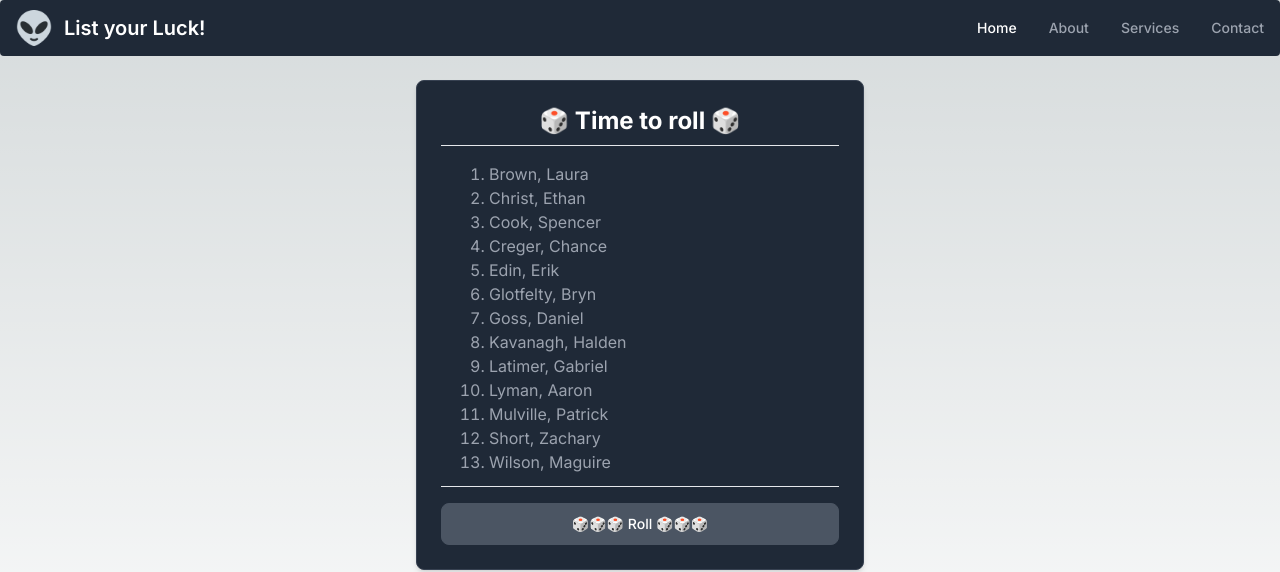
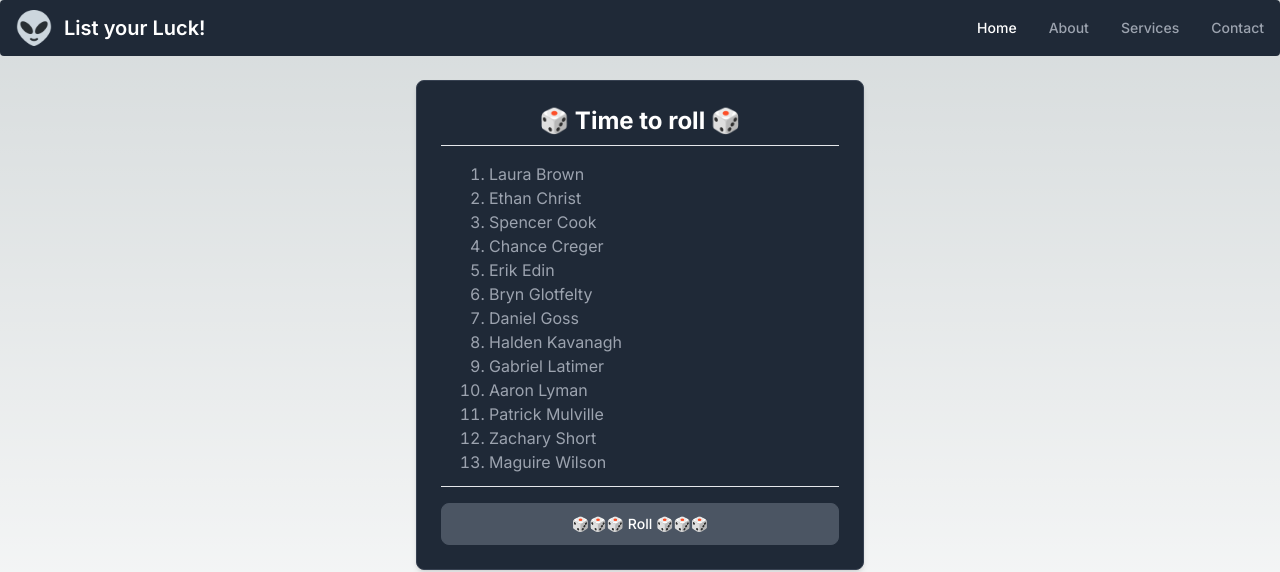
Before and after one commit to CaseySMiller/list_roller, a Next.js app: page / in a window 1280 px wide. Shown: the top 572 px of the page. Built offline with nearby package versions, Linux system fonts and the light colour scheme.

Commit message:
refactored to fix bug and added alert for winner

```diff
--- a/app/page.tsx
+++ b/app/page.tsx
@@ -4,33 +4,36 @@ import { useState, useEffect, useRef } from "react";
 import { Button, Card } from "flowbite-react";
 
 const listArray = [
-  "Brown, Laura",
-  "Christ, Ethan",
-  "Cook, Spencer",
-  "Creger, Chance",
-  "Edin, Erik",
-  "Glotfelty, Bryn",
-  "Goss, Daniel",
-  "Kavanagh, Halden",
-  "Latimer, Gabriel",
-  "Lyman, Aaron",
-  "Mulville, Patrick",
-  "Short, Zachary",
-  "Wilson, Maguire",
+  "Laura Brown",
+  "Ethan Christ",
+  "Spencer Cook",
+  "Chance Creger",
+  "Erik Edin",
+  "Bryn Glotfelty",
+  "Daniel Goss",
+  "Halden Kavanagh",
+  "Gabriel Latimer",
+  "Aaron Lyman",
+  "Patrick Mulville",
+  "Zachary Short",
+  "Maguire Wilson",
 ];
 
 export default function Home() {
-  const pipEls = useRef(new Array());
-  // set winner state
-  const [winner, setWinner] = useState("")
+  const pipEls = [];
+  for (let i = 0; i < listArray.length; i++) {
+    pipEls.push(useRef());
+  }
+
+  const [winner, setWinner] = useState("");
 
   const rollHandler = async () => {
-    const min = 4;
+    const min = 3;
     const max = 7;
     const randomRoll = Math.floor(Math.random() * (max - min) + min);
+    console.log(`rolling ${randomRoll} times.`);
     for (let i = 0; i < randomRoll; i++) {
       await roll();
-      console.log(`rolling ${randomRoll} times.`);
       if (i === randomRoll - 1) {
         win();
       }
@@ -38,23 +41,24 @@ export default function Home() {
   };
 
   async function roll() {
-    const rollTime = 80 * (pipEls.current.length + 1);
-    pipEls.current.forEach((pip, i) => {
+    const rollTime = 80 * (pipEls.length + 1);
+    pipEls.forEach((pip, i) => {
       setTimeout(function () {
-        pip.classList.add("rolling");
+        pip.current.classList.add("rolling");
         setTimeout(function () {
-          pip.classList.remove("rolling");
+          pip.current.classList.remove("rolling");
         }, 80);
       }, 80 * i + 1);
     });
-    return new Promise((resolve) => setTimeout(resolve, rollTime))
-  };
+    return new Promise((resolve) => setTimeout(resolve, rollTime));
+  }
 
   async function win() {
     console.log("winning");
-    const winIndex = Math.floor(Math.random() * pipEls.current.length);
-    console.log(pipEls.current[winIndex].innerHTML);
-    setWinner(pipEls.current[winIndex].innerHTML)
+    const winIndex = Math.floor(Math.random() * pipEls.length);
+    console.log(pipEls[winIndex].current.innerHTML);
+    setWinner(pipEls[winIndex].current.innerHTML);
+    alert(`🎉🎉🎉 ${winner} wins! 🎉🎉🎉`);
   }
 
   return (
@@ -66,7 +70,7 @@ export default function Home() {
         <ol className="list-decimal font-normal border-b ps-12 pb-3 text-gray-700 dark:text-gray-400">
           {listArray.map((item, index) => (
             <li
-              ref={pipEls.current.length <= listArray.length ? (e) => pipEls.current.push(e) : null}
+              ref={pipEls[index]}
               className="itsAPip rounded w-full"
               key={`listItem${index + 1}`}
             >
```
